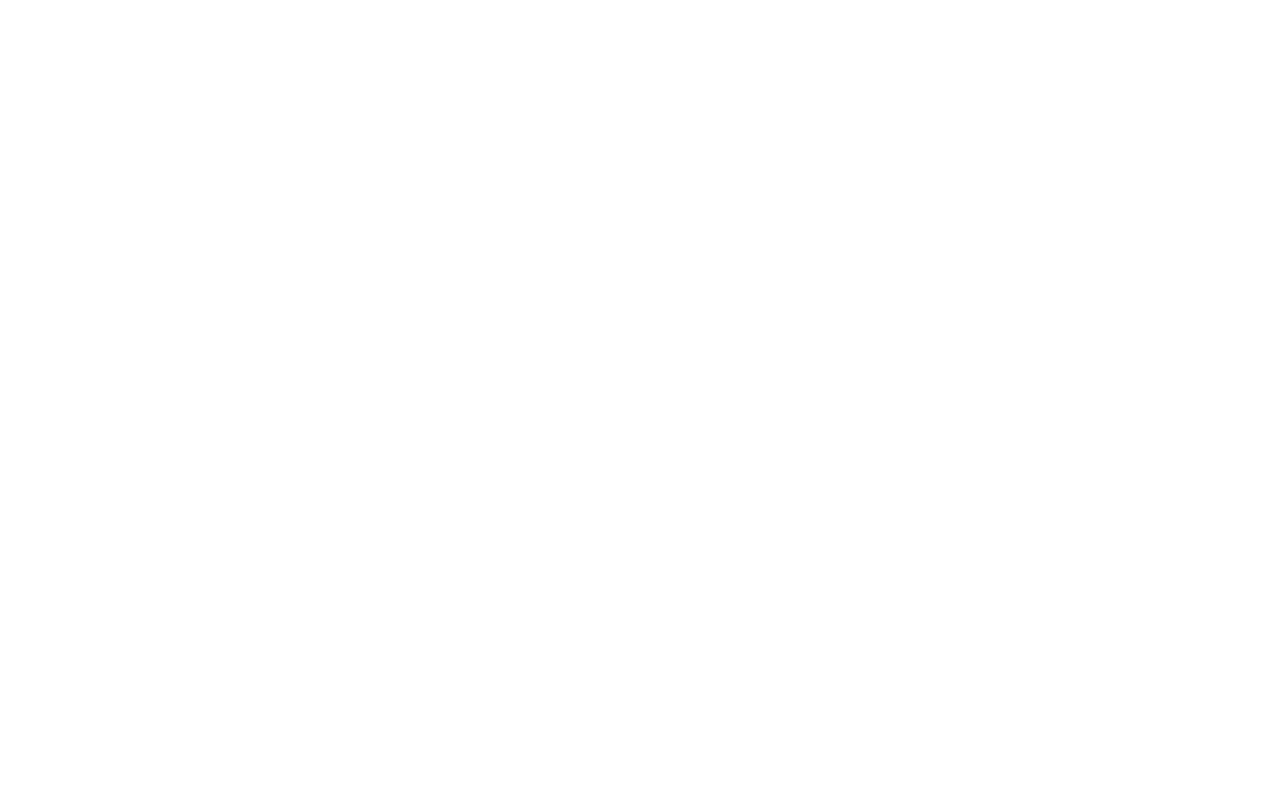
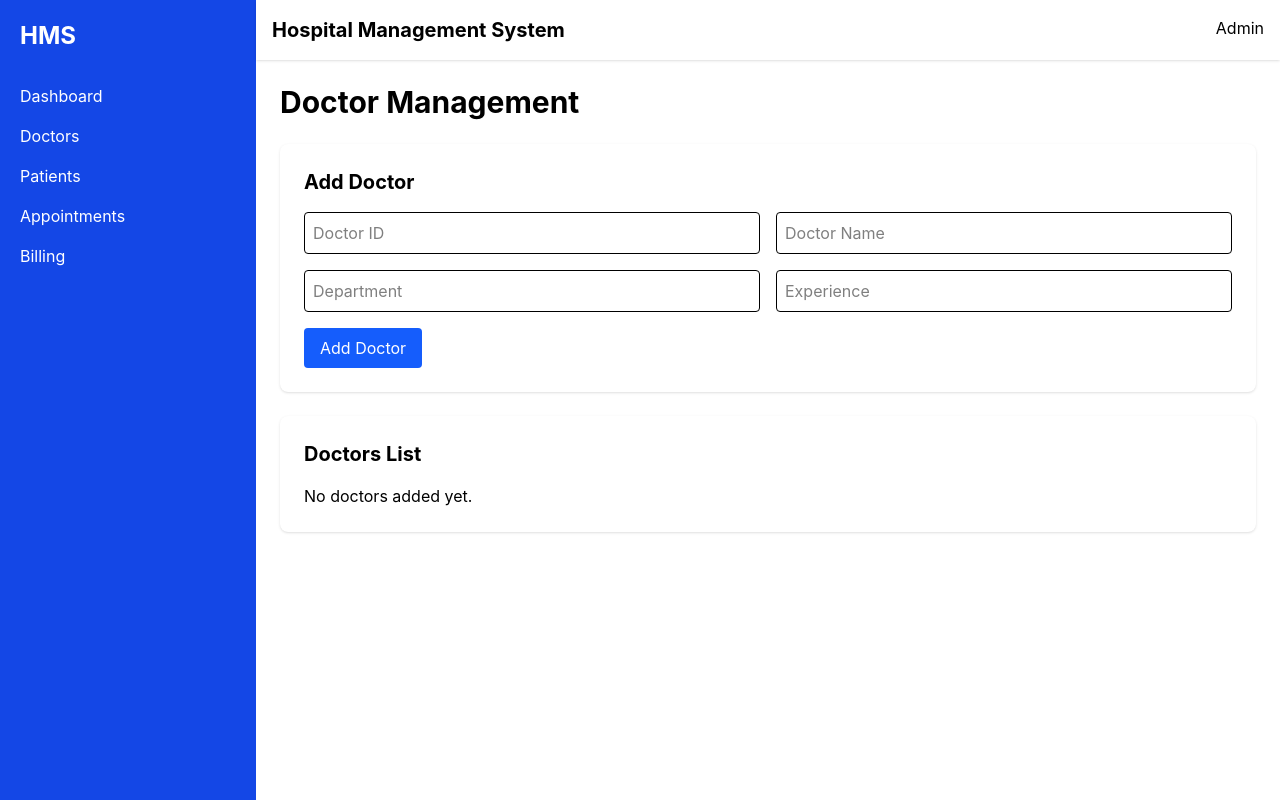
Before and after one commit to Mridu89714/hospital-management-system, a React app: page /doctors in a window 1280 px wide. Before the commit this address had no page. Built offline with nearby package versions, Linux system fonts and the light colour scheme; the HTML template or start-up script is replaced by a standard one.

Commit message:
Doctor management and form

```diff
--- a/src/App.jsx
+++ b/src/App.jsx
@@ -5,6 +5,7 @@
 import AdminDashboard from "./pages/AdminDashboard";
 import DoctorDashboard from "./pages/DoctorDashboard";
 import PatientDashboard from "./pages/PatientDashboard";
+import Doctors from "./pages/Doctors";
 
 function App() {
   return (
@@ -15,6 +16,7 @@
         <Route path="/admin" element={<AdminDashboard />} />
         <Route path="/doctor" element={<DoctorDashboard />} />
         <Route path="/patient" element={<PatientDashboard />} />
+        <Route path="/doctors" element={<Doctors />} />
       </Routes>
     </BrowserRouter>
   );
--- a/src/components/Sidebar.jsx
+++ b/src/components/Sidebar.jsx
@@ -1,3 +1,4 @@
+import { Link } from "react-router-dom";
 function Sidebar() {
   return (
     <div className="w-64 bg-blue-700 text-white min-h-screen p-5">
@@ -6,12 +7,18 @@
       </h1>
 
       <ul className="space-y-4">
-        <li>Dashboard</li>
-        <li>Doctors</li>
-        <li>Patients</li>
-        <li>Appointments</li>
-        <li>Billing</li>
-      </ul>
+  <li>
+    <Link to="/admin">Dashboard</Link>
+  </li>
+
+  <li>
+    <Link to="/doctors">Doctors</Link>
+  </li>
+
+  <li>Patients</li>
+  <li>Appointments</li>
+  <li>Billing</li>
+</ul>
     </div>
   );
 }
--- /dev/null
+++ b/src/pages/Doctors.jsx
@@ -0,0 +1,147 @@
+import { useState } from "react";
+import DashboardLayout from "../layouts/DashboardLayout";
+
+function Doctors() {
+  const [doctor, setDoctor] = useState({
+    id: "",
+    name: "",
+    department: "",
+    experience: "",
+  });
+
+  const [doctors, setDoctors] = useState([]);
+
+  const handleAddDoctor = () => {
+    // Prevent adding empty doctor
+    if (
+      !doctor.id ||
+      !doctor.name ||
+      !doctor.department ||
+      !doctor.experience
+    ) {
+      alert("Please fill all fields");
+      return;
+    }
+
+    setDoctors([...doctors, doctor]);
+
+    // Clear form after adding
+    setDoctor({
+      id: "",
+      name: "",
+      department: "",
+      experience: "",
+    });
+  };
+
+  return (
+    <DashboardLayout>
+      <h1 className="text-3xl font-bold mb-6">
+        Doctor Management
+      </h1>
+
+      {/* Add Doctor Form */}
+      <div className="bg-white p-6 rounded-lg shadow mb-6">
+        <h2 className="text-xl font-bold mb-4">
+          Add Doctor
+        </h2>
+
+        <div className="grid grid-cols-2 gap-4">
+          <input
+            type="text"
+            placeholder="Doctor ID"
+            value={doctor.id}
+            onChange={(e) =>
+              setDoctor({
+                ...doctor,
+                id: e.target.value,
+              })
+            }
+            className="border p-2 rounded"
+          />
+
+          <input
+            type="text"
+            placeholder="Doctor Name"
+            value={doctor.name}
+            onChange={(e) =>
+              setDoctor({
+                ...doctor,
+                name: e.target.value,
+              })
+            }
+            className="border p-2 rounded"
+          />
+
+          <input
+            type="text"
+            placeholder="Department"
+            value={doctor.department}
+            onChange={(e) =>
+              setDoctor({
+                ...doctor,
+                department: e.target.value,
+              })
+            }
+            className="border p-2 rounded"
+          />
+
+          <input
+            type="text"
+            placeholder="Experience"
+            value={doctor.experience}
+            onChange={(e) =>
+              setDoctor({
+                ...doctor,
+                experience: e.target.value,
+              })
+            }
+            className="border p-2 rounded"
+          />
+        </div>
+
+        <button
+          onClick={handleAddDoctor}
+          className="mt-4 bg-blue-600 text-white px-4 py-2 rounded hover:bg-blue-700"
+        >
+          Add Doctor
+        </button>
+      </div>
+
+      {/* Doctors Table */}
+      <div className="bg-white p-6 rounded-lg shadow">
+        <h2 className="text-xl font-bold mb-4">
+          Doctors List
+        </h2>
+
+        {doctors.length === 0 ? (
+          <p>No doctors added yet.</p>
+        ) : (
+          <table className="w-full border-collapse border">
+            <thead>
+              <tr className="bg-gray-200">
+                <th className="border p-2">Doctor ID</th>
+                <th className="border p-2">Name</th>
+                <th className="border p-2">Department</th>
+                <th className="border p-2">Experience</th>
+              </tr>
+            </thead>
+
+            <tbody>
+              {doctors.map((doc, index) => (
+                <tr key={index}>
+                  <td className="border p-2">{doc.id}</td>
+                  <td className="border p-2">{doc.name}</td>
+                  <td className="border p-2">{doc.department}</td>
+                  <td className="border p-2">{doc.experience}</td>
+                </tr>
+              ))}
+            </tbody>
+          </table>
+        )}
+      </div>
+    </DashboardLayout>
+  );
+}
+
+export default Doctors;
```
